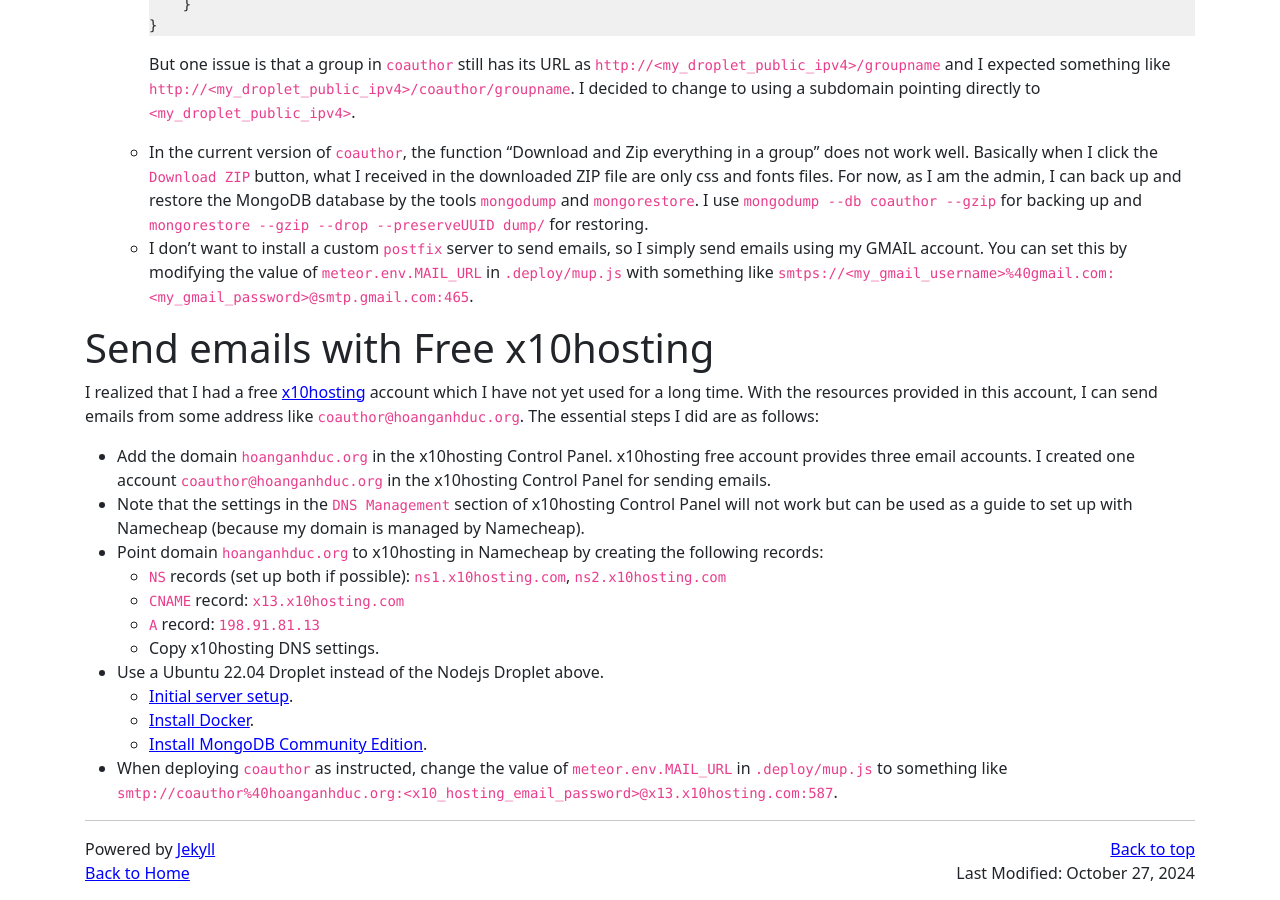
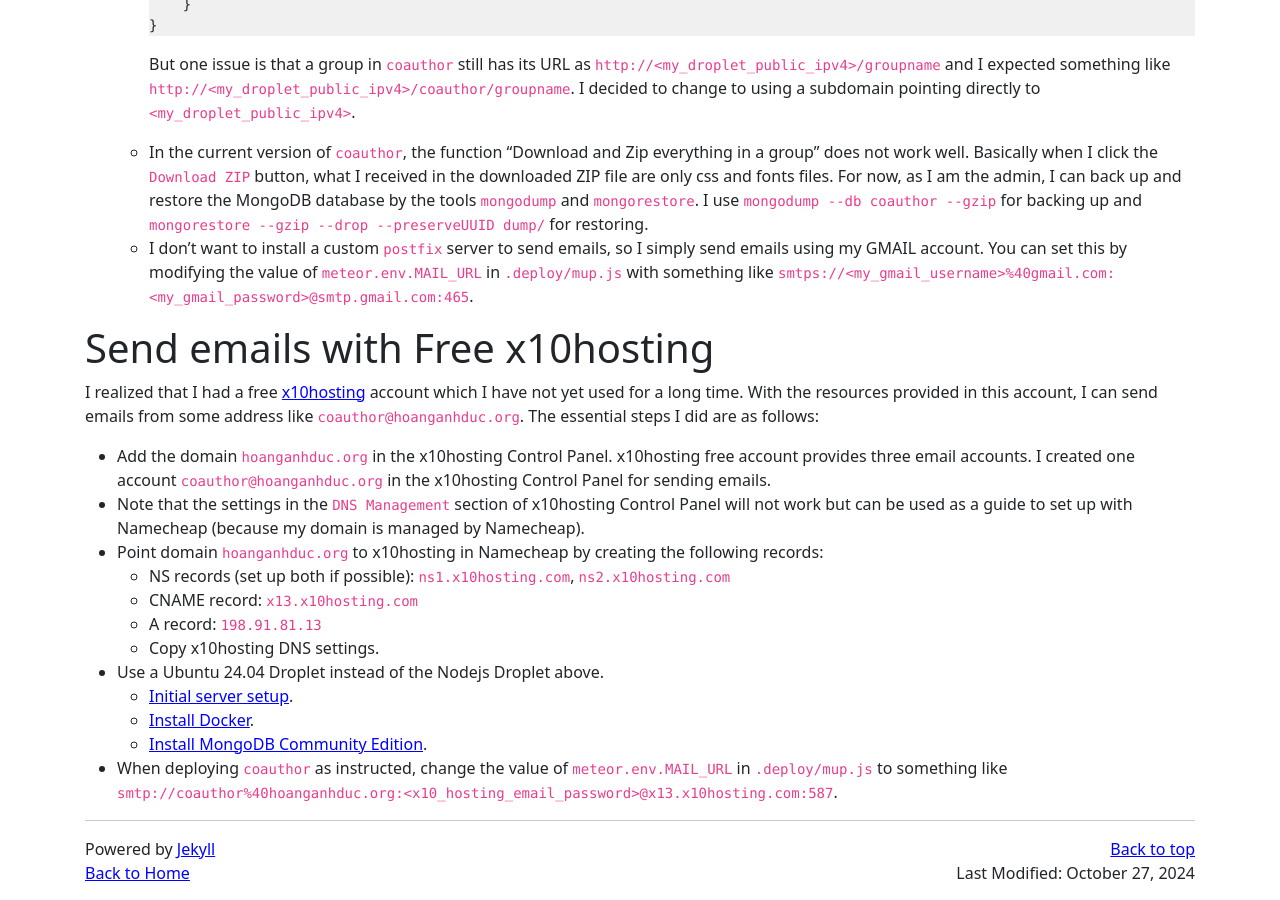
Before and after one commit to hoanganhduc/hoanganhduc.github.io, a Jekyll site: the page built from _posts/2024-10-25-some-notes-on-deploying-coauthor.md, in a window 1280 px wide and 900 px high, scrolled down 2233 px. Built offline with Jekyll 4.4.1, drawn with Linux system fonts in a browser that asks for light colours; nearby versions of some CDN libraries; a style sheet for code colours, icons or effects is not loaded.

Commit message:
Updated @ 2024-10-27  16:32:59 ICT

```diff
--- a/_posts/2024-10-25-some-notes-on-deploying-coauthor.md
+++ b/_posts/2024-10-25-some-notes-on-deploying-coauthor.md
@@ -108,11 +108,11 @@ I realized that I had a free [x10hosting](https://x10hosting.com) account which
 * Add the domain `hoanganhduc.org` in the x10hosting Control Panel. x10hosting free account provides three email accounts. I created one account `coauthor@hoanganhduc.org` in the x10hosting Control Panel for sending emails.
 * Note that the settings in the `DNS Management` section of x10hosting Control Panel will not work but can be used as a guide to set up with Namecheap (because my domain is managed by Namecheap).
 * Point domain `hoanganhduc.org` to x10hosting in Namecheap by creating the following records:
-  * `NS` records (set up both if possible): `ns1.x10hosting.com`, `ns2.x10hosting.com`
-  * `CNAME` record: `x13.x10hosting.com`
-  * `A` record: `198.91.81.13`
+  * NS records (set up both if possible): `ns1.x10hosting.com`, `ns2.x10hosting.com`
+  * CNAME record: `x13.x10hosting.com`
+  * A record: `198.91.81.13`
   * Copy x10hosting DNS settings.
-* Use a Ubuntu 22.04 Droplet instead of the Nodejs Droplet above.
+* Use a Ubuntu 24.04 Droplet instead of the Nodejs Droplet above.
   * [Initial server setup](https://www.digitalocean.com/community/tutorials/initial-server-setup-with-ubuntu).
   * [Install Docker](https://docs.docker.com/engine/install/ubuntu/).
   * [Install MongoDB Community Edition](https://www.mongodb.com/docs/manual/tutorial/install-mongodb-on-ubuntu/).
```
Also changed, not shown: 1 other file.
